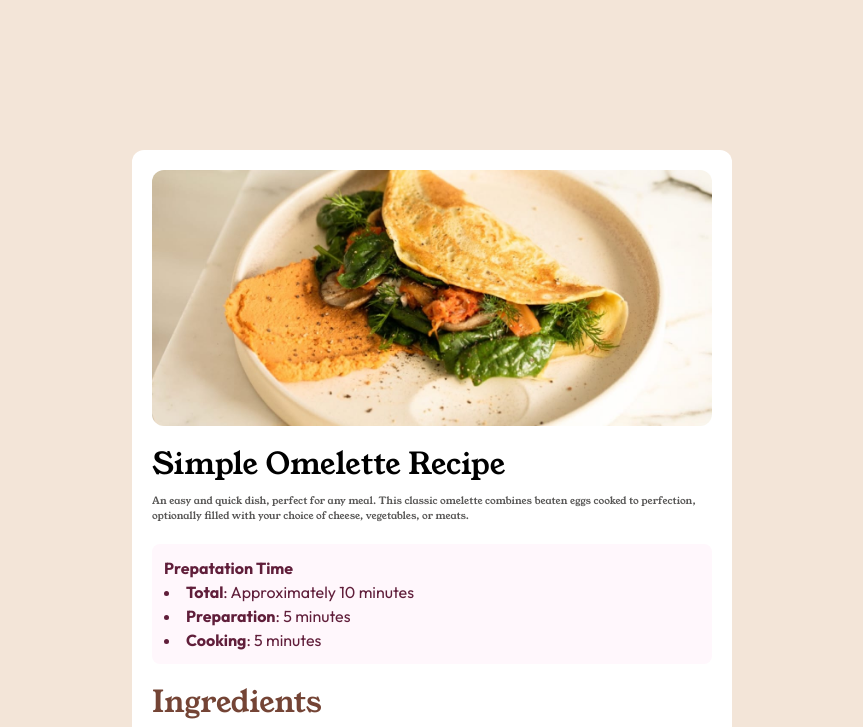
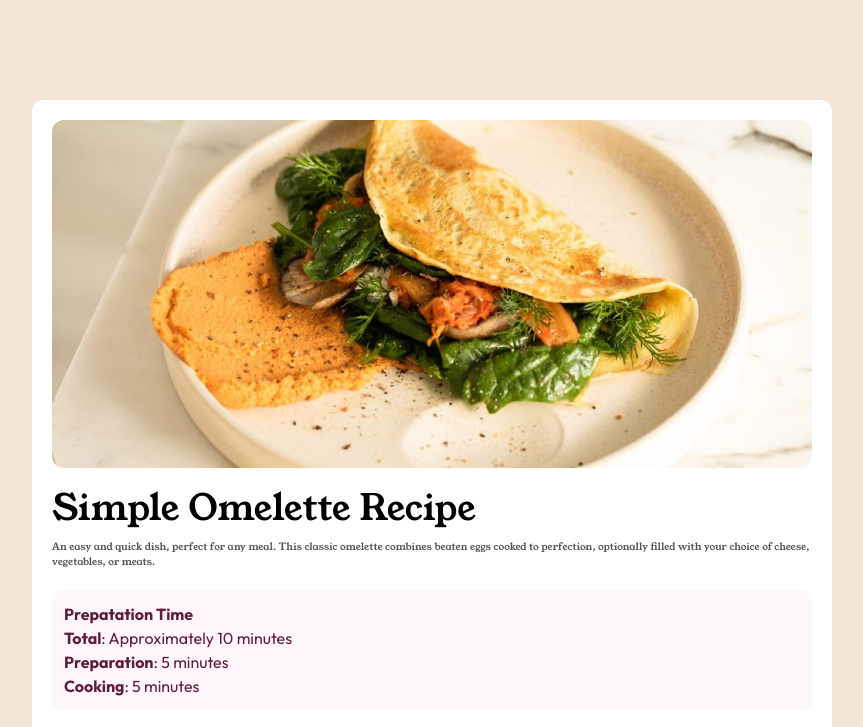
Before and after one commit to xandymelo/frontendmentor, a plain HTML site: page index.html in a window 1280 px wide. Shown: the top 727 px of the page, without its empty margins (208-1071 px from the left). Drawn offline with nearby package versions, Linux system fonts and the light colour scheme.

Commit message:
recipe-page - fix: adjust width and padding

```diff
--- a/index.html
+++ b/index.html
@@ -9,8 +9,9 @@
     <script src="https://cdn.tailwindcss.com"></script>
   </head>
   <body class="bg-[#f3e5d8] flex justify-center">
+    <main>
         <div
-      class="lg:my-[150px] lg:p-5 gap-5 rounded-xl bg-white md:w-full lg:w-[600px] flex items-start justify-center flex-col"
+        class="lg:my-[100px] lg:p-5 gap-5 rounded-xl bg-white md:w-full lg:w-[800px] flex items-start justify-center flex-col"
       >
         <img
           src="./recipe-page-main/assets/images/image-omelette.jpeg"
@@ -20,7 +21,7 @@
         <div class=" md:p-5 lg:p-0 flex flex-col gap-5">
           <!-- intro -->
             <div>
-            <h1 class="text-3xl">Simple Omelette Recipe</h1>
+              <h1 class="text-4xl">Simple Omelette Recipe</h1>
               <p class="text-[10px] text-[#575655] mt-3">
                 An easy and quick dish, perfect for any meal. This classic omelette
                 combines beaten eggs cooked to perfection, optionally filled with your
@@ -30,9 +31,11 @@
             <!-- preparation time -->
             <div class="rounded-lg bg-[#fff7fc] w-full p-3 font-['Outfit']">
               <h3 class="font-bold text-[#601e3a]">Prepatation Time</h3>
+              <ul>
                   <li class="text-[#601e3a]"><b>Total</b>: Approximately 10 minutes</li>
                   <li class="text-[#601e3a]"><b>Preparation</b>: 5 minutes</li>
                   <li class="text-[#601e3a]"><b>Cooking</b>: 5 minutes</li>
+              </ul>
             </div>
             <!-- ingredients -->
             <div class="flex flex-col gap-3">
@@ -114,10 +117,10 @@
                       </div>
                   </div>
               </div>
-
             </div>
         </div>
+      </div>
+    </main>
 
-    </div>
   </body>
 </html>
```
Lines whose indentation alone changed are shown as unchanged.
